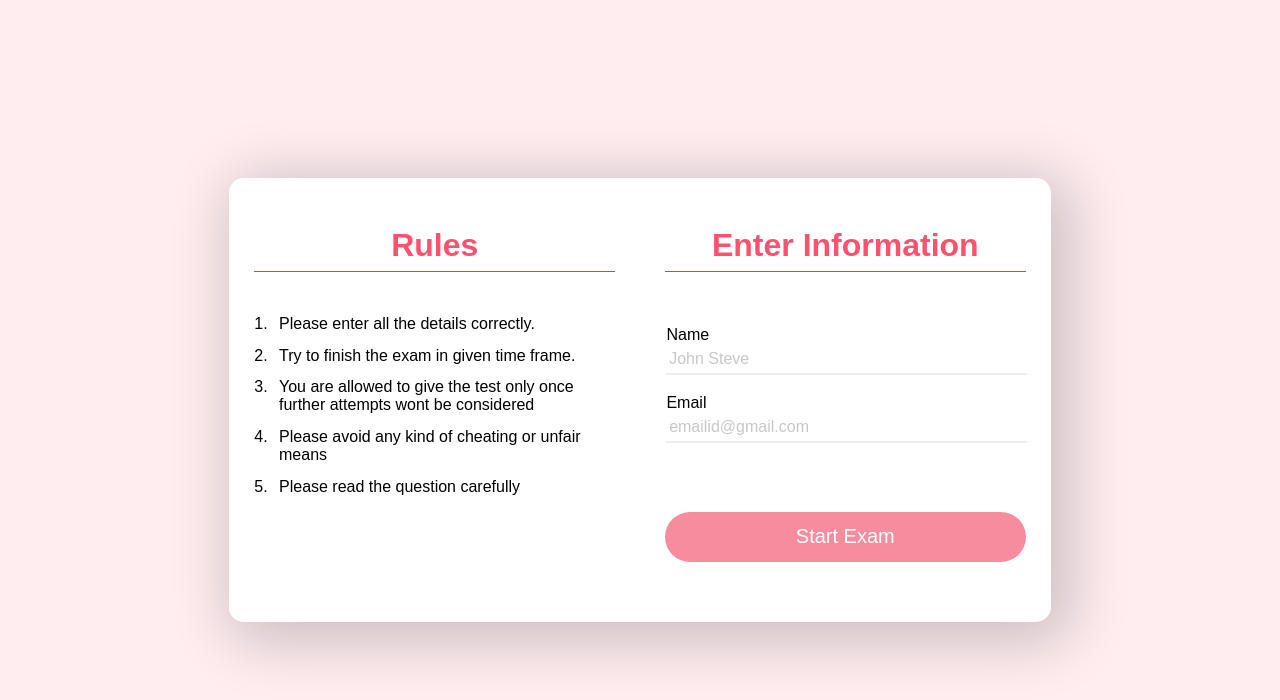
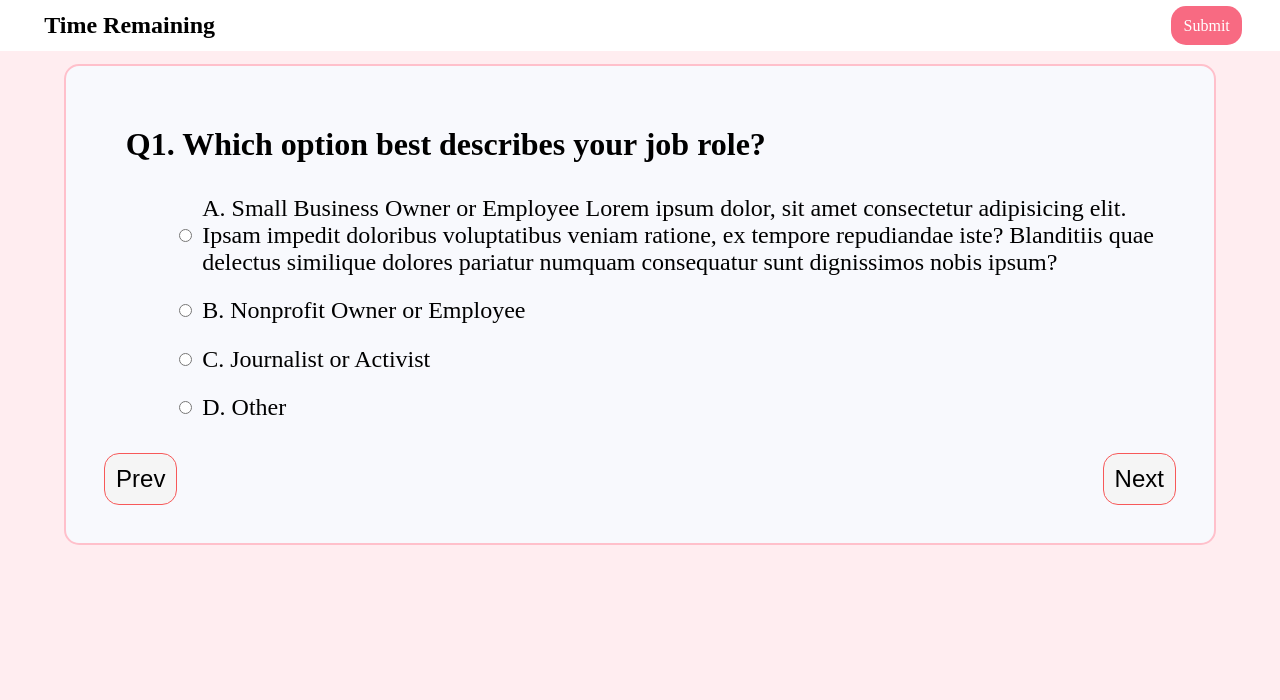
Before and after one commit to punitg8/Walkover-Project, a plain HTML site: page index.html in a window 1280 px wide. Drawn offline with Linux system fonts and the light colour scheme.

Commit message:
Add files via upload

```diff
--- a/index.html
+++ b/index.html
@@ -2,35 +2,42 @@
 <html>
     <head>
         <title>Landing Page</title>
-        <link href="https://fonts.googleapis.com/icon?family=Material+Icons"
-      rel="stylesheet">
         <meta name="viewport" content="width=device-width, initial-scale=1.0">
         <link rel="stylesheet" type="text/css" href="style.css">
     </head>
     <body>
-        <main>
-            <div class="boxcenter">
-                <div class="rules">
-                    <h2>Rules</h2>
-                    <ol>
-                        <li>Please enter all the details correctly.</li>
-                        <li>Try to finish the exam in given time frame.</li>
-                        <li>You are allowed to give the test only once further attempts wont be considered</li>
-                        <li>Please avoid any kind of cheating or unfair means</li>
-                        <li>Please read the question carefully</li>
-                    </ol>
-                </div>
-                <div class="login">
-                    <h2>Enter Information</h2>
-                    <form>
-                        <label>Name</label>
-                        <input type="text" placeholder="John Steve"><br>
-                        <label>Email</label>
-                        <input type="email" placeholder="emailid@gmail.com"><br>
-                        <input type="submit" name="Submit" value="Start Exam"><br>
-                    </form>
+        <nav>
+            <h2>Time Remaining</h2>
+            <a href="#">Submit</a>
+        </nav>
+        <div class="main">
+            <div class="tp">
+            <div class="mcq">
+                <div class="question"><b>Q1. Which option best describes your job role?</b></div>
+                <div class="" id="options">
+                    <label class="options">
+                        <input type="radio" name="radio">
+                        <p>A. Small Business Owner or Employee Lorem ipsum dolor, sit amet consectetur adipisicing elit. Ipsam impedit doloribus voluptatibus veniam ratione, ex tempore repudiandae iste? Blanditiis quae delectus similique dolores pariatur numquam consequatur sunt dignissimos nobis ipsum? </p>
+                    </label>
+                    <label class="options">
+                        <input type="radio" name="radio">
+                        <p>B. Nonprofit Owner or Employee </p>
+                    </label>
+                    <label class="options">
+                        <input type="radio" name="radio">
+                        <p>C. Journalist or Activist </p>
+                    </label>
+                    <label class="options">
+                        <input type="radio" name="radio">
+                        <p>D. Other</p>
+                    </label>
                 </div>
             </div>
-        </main>
+            <div class="buttons">
+                <button class="btn btn-primary">Prev</button>
+                <button class="btn btn-success">Next</button>
+            </div>
+        </div>
+        </div>
     </body>
 </html>
--- a/style.css
+++ b/style.css
@@ -1,124 +1,118 @@
-*{
-    margin: 0;;
+@import url('https://fonts.googleapis.com/css2?family=Montserrat&display=swap');
+
+* {
+    margin: 0;
     padding: 0;
-    box-sizing: border-box;
-    text-decoration: none;
-    font-family: 'Raleway', sans-serif;
+    box-sizing: border-box
 }
-main{
-    background-color: rgba(255, 192, 203, 0.281);
-    height: 100vh;
+
+body {
+    background: rgba(255, 192, 203, 0.281);
+}
+.tp{
+
+    margin-left: auto;
+    margin-right: auto;
+}
+.main{
+    display: flex;
+    flex-direction: column;
+    background: #f8f9fd;
+	color: lighten(black,50%);
+    border-radius: 15px;
+    padding: 3%;
+    margin: 1%;
+    margin-left: 5%;
+    margin-right: 5%;
+    border: 2px solid pink;
+}
+.mcq{
+    display: flex;
+    flex-direction: column;
+    margin-left: auto;
+    margin-right: auto;
+}
+.question{
+    font-size: 200%;
+    padding: 2%;
+}
+.options{
+    font-size: 150%;
+    padding: 1%;
+}
+label{
+    display: block;
+}
+.option{
+    display: flex;
+    flex-direction: row;
+}
+.buttons{
+    display: flex;
+    margin-top: 2%;
+}
+.buttons{
+    display: flex;
+    justify-content: space-between;
+}
+.prev,.next{
+
+}
+button{
+    font-size: 150%;
+    display: inline;
+    padding: 1%;
+    height: 1%;
+    background-color: whitesmoke;
+    border-radius: 15px;
+    border: 1px solid  rgba(247,89,89,1);
+}
+button:hover{
+    color:white;
+    background: rgb(240, 86, 112);
+}
+.options{
+    padding-left: 7%;
+    display: flex;
+}
+input {
+    margin-top: auto;
+    margin-bottom: auto;
+    margin-right: 1%;
+}
+nav{
+    display: flex;
+    justify-content: space-between;
+    background-color: white;
+    padding-left: 2.5%;
+    padding-right: 2.5%;
+}
+nav>h2{
+    padding: 0.5%;
+    margin: 0.5%;
+}
+a{
     display: flex;
     justify-content: center;
     align-items: center;
+    background-color: rgb(248, 106, 130);
+    padding: 0.5%;
+    margin: 0.5%;
+    padding-left: 1%;
+    padding-right: 1%;
+    font-size: 100%;
+    text-decoration: none;
+    color: white;
+    border-radius: 15px;
 }
-.boxcenter{
-    background-color: white;
-    color: black;
-    display: flex;
-    border-radius: 15px;
-    box-shadow: 10px 10px 60px 10px rgba(0, 0, 0, 0.2);
-}
-h2{
-    color:rgb(253, 81, 109);
-    border-bottom: 1px solid #EC3A48;
-    text-align: center;
-    padding: 2%;
-    font-size: 200%;
-    font-weight: 900;
-    margin-bottom: 10%;
-}
-.rules{
-    width: 50%;
-    padding: 3%;
-    padding-top: 5%;
-    padding-bottom: 5%;
-    color: black;
-    background-color: white;
-    border-radius: 15px;
-
-}
-.login{
-    width: 50%;
-    padding: 3%;
-    padding-top: 5%;
-    padding-bottom: 5%;
-
-}
-form{
-    display: flex;
-    flex-direction: column;
-    margin-top: 15%;
-}
-form>label{
-    padding-left: 0.5%;
-}
-form>input,form>textarea{
-
-    border: 1px solid black;
-    background-color: black;
-    border-bottom: 1px solid white;
-    margin: 0.25%;
-    padding: 1%;
-    width: 100%;
-    overflow: auto;
-}
-form>input{
-    width: 100%;
-    height: 30px;
-    border-width: 0 0 2px 0px;
-    border-color: lightgray;
-    background-color: transparent;
-    opacity: 0.4;
-    font-size: 16px;
-    border-color: lightgray;
-    background-color: transparent;
-    color: #EC3A48;
-}
-form>input[type="submit"]{
-    opacity: 1;
-    color: white;
-    margin-top: 50px;
-    height: 50px;
-    width: 100%;
-    border-bottom: 0px solid white;
-    background-color: rgb(247, 140, 158);
-    font-size: 125%;
-    margin-left: auto;
-    margin-right: auto;
-    border-radius: 50px;
-}
-form>input[type="submit"]:hover{
-    background-color:rgb(241, 98, 122);
-    font-size: 125%;
-}
-li{
-    padding: 2%;
-}
-input.password1{
-    margin-top:50px;
-  }
-  input:focus {
-    outline: 0;
-    opacity: 1;
-    border-color: #EC3A48;
-  }
-  ol{
-      padding-left: 5%;
-  }
-  @media only screen and (max-width: 600px) {
-    .boxcenter{
+@media only screen and (max-width: 600px) {
+    nav{
         flex-direction: column;
         justify-content: center;
         align-items: center;
     }
-    main{
-        height: 100%;
-    }
-    .rules{
-        width: 100%;
-    }
-    .login{
-        width: 100%;
+    nan>h2,nav>a{
+        margin: 2%;
+        font-size: 150%;
     }
 }
```
